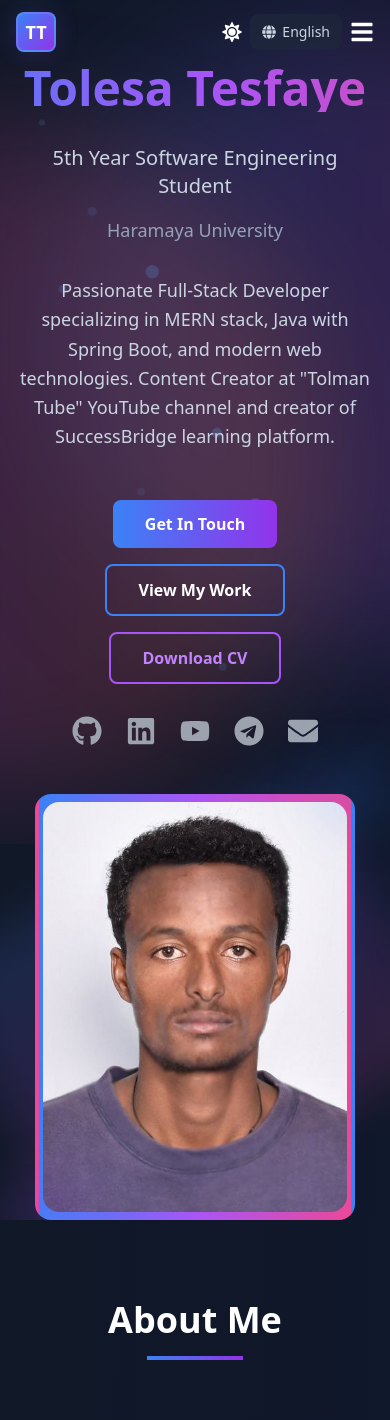
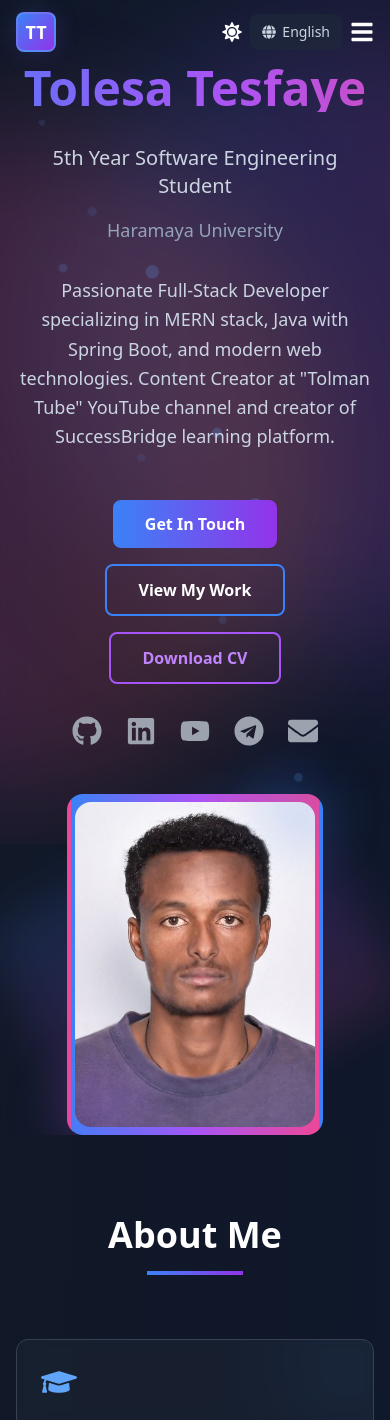
Before and after one commit to TolesaTesfaye/my-portfolio-lastport, a React (Vite) app: page / in a window 390 px wide. Shown: the top 1420 px of the page. Built offline with nearby package versions, Linux system fonts and the light colour scheme.

Commit message:
Fix white stripe overflow on mobile - Hero section

```diff
--- a/src/components/Hero.jsx
+++ b/src/components/Hero.jsx
@@ -68,7 +68,7 @@ const Hero = ({ darkMode }) => {
   return (
     <section
       id="home"
-      className={`min-h-screen flex items-center justify-center relative overflow-hidden pt-16 ${
+      className={`min-h-screen flex items-center justify-center relative overflow-hidden overflow-x-hidden pt-16 ${
         darkMode
           ? ""
           : "bg-gradient-to-br from-white via-blue-50/30 to-purple-50/30"
@@ -292,7 +292,7 @@ const Hero = ({ darkMode }) => {
               <motion.div
                 whileHover={{ scale: 1.02 }}
                 transition={{ duration: 0.3 }}
-                className="relative w-80 md:w-96 aspect-[3/4] rounded-2xl overflow-hidden border-4 border-transparent bg-gradient-to-r from-blue-500 via-purple-500 to-pink-500 p-1"
+                className="relative w-64 md:w-96 max-w-full aspect-[3/4] rounded-2xl overflow-hidden border-4 border-transparent bg-gradient-to-r from-blue-500 via-purple-500 to-pink-500 p-1"
               >
                 <div className="w-full h-full rounded-2xl overflow-hidden bg-gray-800">
                   <img
@@ -316,12 +316,12 @@ const Hero = ({ darkMode }) => {
               <motion.div
                 animate={{ y: [0, -10, 0] }}
                 transition={{ duration: 4, repeat: Infinity }}
-                className="absolute -top-10 -right-10 w-20 h-20 bg-blue-500/15 rounded-full blur-xl"
+                className="absolute -top-4 -right-4 w-20 h-20 bg-blue-500/15 rounded-full blur-xl"
               ></motion.div>
               <motion.div
                 animate={{ y: [0, 10, 0] }}
                 transition={{ duration: 5, repeat: Infinity }}
-                className="absolute -bottom-10 -left-10 w-24 h-24 bg-purple-500/15 rounded-full blur-xl"
+                className="absolute -bottom-4 -left-4 w-24 h-24 bg-purple-500/15 rounded-full blur-xl"
               ></motion.div>
             </div>
           </motion.div>
```
